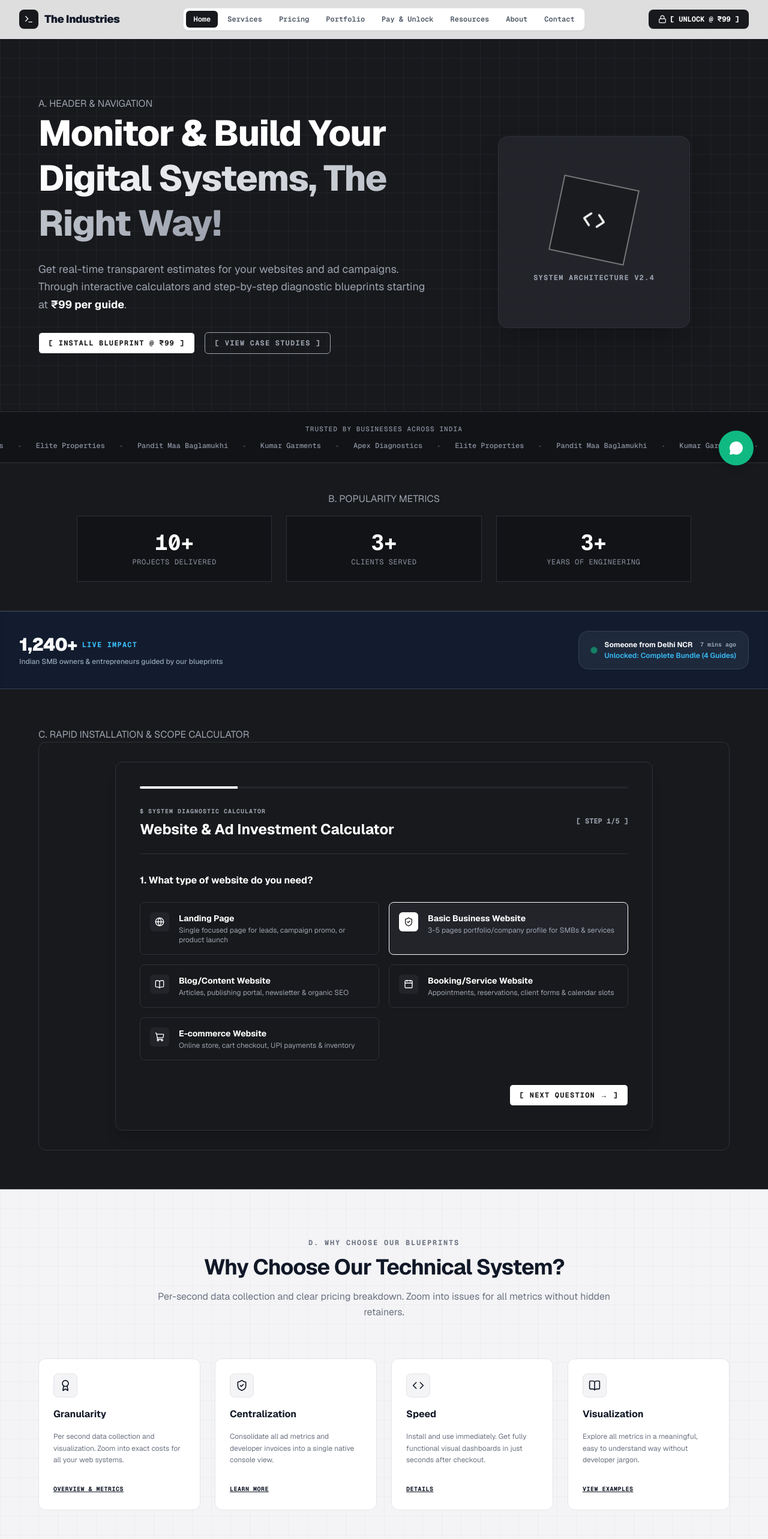
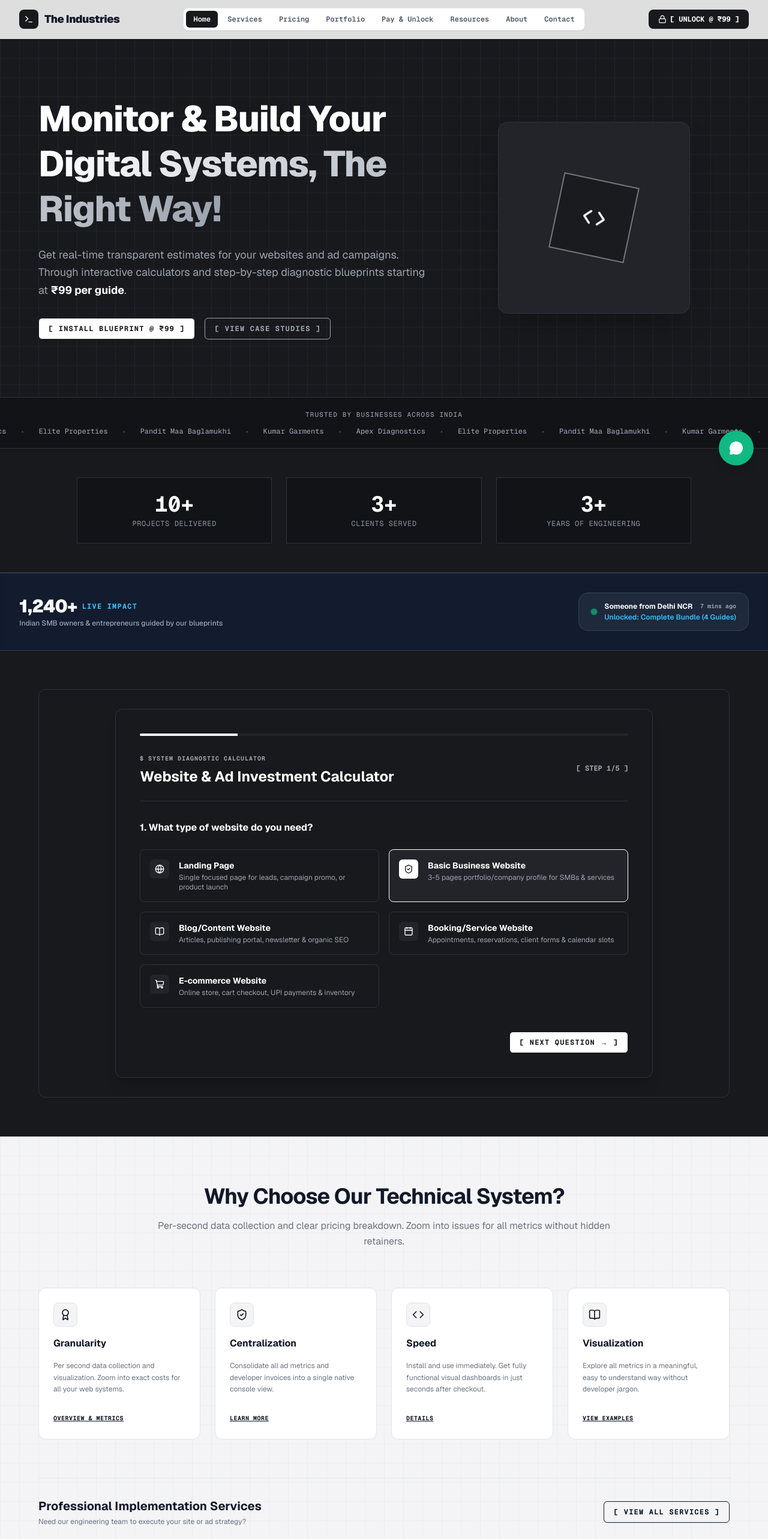
Before and after one commit to iamabhinavjoshi0615-web/freelancing-portal, a Next.js app: page / in a window 1280 px wide. Shown: the top 2566 px of the page at 60% size. Built offline with nearby package versions, Linux system fonts and the light colour scheme.

Commit message:
fix: remove wireframe section headers and System Architecture label

```diff
--- a/src/app/about/page.tsx
+++ b/src/app/about/page.tsx
@@ -64,7 +64,6 @@
         <div className="max-w-7xl mx-auto space-y-8">
           <ScrollReveal>
             <div className="text-center max-w-2xl mx-auto mb-8">
-              <div className="wireframe-section-label-dark mx-auto mb-2">A. LEADERSHIP</div>
               <h2 className="text-2xl sm:text-3xl font-mono font-bold text-[#18191C]">
                 Meet the Founder
               </h2>
@@ -119,7 +118,6 @@
             <div className="grid grid-cols-1 lg:grid-cols-12 gap-12 items-center">
               {/* Left Side: Text Story */}
               <div className="lg:col-span-7 space-y-6">
-                <div className="wireframe-section-label mb-2">B. OUR PHILOSOPHY</div>
                 <h2 className="text-2xl sm:text-3xl font-mono font-bold text-[#FFFFFF] leading-tight">
                   {settings.aboutTitle}
                 </h2>
@@ -186,7 +184,6 @@
         <div className="max-w-7xl mx-auto space-y-10">
           <ScrollReveal>
             <div className="text-center max-w-2xl mx-auto">
-              <div className="wireframe-section-label-dark mx-auto mb-2">C. OPERATING PRINCIPLES</div>
               <h2 className="text-2xl sm:text-3xl font-mono font-bold text-[#18191C]">Our Operating Values</h2>
               <p className="text-sm text-[#526075] mt-2 font-sans">The guidelines that define our client relationships and project workflows.</p>
             </div>
--- a/src/app/page.tsx
+++ b/src/app/page.tsx
@@ -139,8 +139,6 @@
       <ScrollReveal>
         <section className="relative overflow-hidden bg-[#18191C] bg-tech-grid-dark py-16 lg:py-24 px-4 sm:px-6 lg:px-8 border-b border-[#2E313A]">
           <div className="mx-auto max-w-6xl">
-            <span className="wireframe-section-label-dark">A. HEADER & NAVIGATION</span>
-
             <div className="grid grid-cols-1 lg:grid-cols-12 gap-12 items-center">
               <div className="lg:col-span-7 space-y-6">
                 <h1 className="text-4xl sm:text-5xl lg:text-6xl font-extrabold tracking-tight text-white leading-tight">
@@ -173,16 +171,13 @@
                 </div>
               </div>
 
-              {/* Geometric Graphic Placeholder / Cube Wireframe Visual */}
+              {/* Geometric Graphic Placeholder / Cube Visual */}
               <div className="lg:col-span-5 flex justify-center">
                 <div className="relative w-72 h-72 sm:w-80 sm:h-80 bg-[#22242A] border border-[#2E313A] rounded-2xl flex flex-col items-center justify-center p-6 shadow-2xl overflow-hidden group">
                   <div className="absolute inset-0 bg-tech-grid-dark opacity-30"></div>
                   <div className="relative z-10 w-24 h-24 sm:w-32 sm:h-32 border-2 border-white/40 rotate-12 group-hover:rotate-45 transition-transform duration-700 flex items-center justify-center bg-[#18191C]/80 backdrop-blur-md">
                     <Code className="w-10 h-10 text-white" />
                   </div>
-                  <span className="relative z-10 mt-6 font-mono text-xs font-bold uppercase tracking-widest text-[#9CA3AF]">
-                    System Architecture v2.4
-                  </span>
                 </div>
               </div>
             </div>
@@ -193,12 +188,10 @@
       {/* Client Logo/Name Auto-Scrolling Marquee Strip */}
       <ClientMarquee />
 
-      {/* Section B: Popularity Metrics Banner (Dark Charcoal Wireframe Banner) */}
+      {/* Section B: Popularity Metrics Banner (Dark Charcoal Banner) */}
       <ScrollReveal>
         <section className="bg-[#18191C] border-b border-[#2E313A] py-12 px-4 sm:px-6 lg:px-8">
           <div className="mx-auto max-w-5xl">
-            <div className="wireframe-section-label-dark mb-4 text-center">B. POPULARITY METRICS</div>
-
             <div className="grid grid-cols-1 sm:grid-cols-3 gap-6 text-center">
               <div className="p-6 bg-[#121316] border border-[#2E313A] space-y-1">
                 <span className="font-mono text-3xl sm:text-4xl font-bold text-white block">
@@ -238,7 +231,6 @@
       <ScrollReveal>
         <section id="calculator-quiz" className="bg-[#18191C] border-b border-[#2E313A] py-16 px-4 sm:px-6 lg:px-8 scroll-mt-20">
           <div className="mx-auto max-w-6xl space-y-4">
-            <span className="wireframe-section-label-dark">C. RAPID INSTALLATION & SCOPE CALCULATOR</span>
             <div className="terminal-box p-6 sm:p-8">
               <InteractiveQuiz />
             </div>
@@ -246,12 +238,11 @@
         </section>
       </ScrollReveal>
 
-      {/* Section D: Why Choose Us / Services (Wireframe Clean Light Section #F4F4F6) */}
+      {/* Section D: Why Choose Us / Services (Clean Light Section #F4F4F6) */}
       <ScrollReveal>
         <section className="bg-[#F4F4F6] text-[#111827] border-b border-[#E2E4E8] py-20 px-4 sm:px-6 lg:px-8 bg-tech-grid">
           <div className="mx-auto max-w-6xl space-y-16">
             <div className="text-center max-w-3xl mx-auto">
-              <span className="wireframe-section-label">D. WHY CHOOSE OUR BLUEPRINTS</span>
               <h2 className="text-3xl sm:text-4xl font-bold tracking-tight text-[#111827]">
                 Why Choose Our Technical System?
               </h2>
@@ -357,12 +348,11 @@
         </section>
       </ScrollReveal>
 
-      {/* Section E: Testimonials & Social Proof (Wireframe Clean Light Section #F4F4F6) */}
+      {/* Section E: Testimonials & Social Proof (Clean Light Section #F4F4F6) */}
       <ScrollReveal>
         <section className="bg-[#F4F4F6] text-[#111827] border-b border-[#E2E4E8] py-20 px-4 sm:px-6 lg:px-8">
           <div className="mx-auto max-w-6xl space-y-12">
             <div className="text-center max-w-3xl mx-auto">
-              <span className="wireframe-section-label">E. TESTIMONIALS</span>
               <h2 className="text-3xl font-bold tracking-tight text-[#111827]">
                 What Developers & Business Owners Are Saying
               </h2>
@@ -395,12 +385,11 @@
         </section>
       </ScrollReveal>
 
-      {/* Section F: Live Wireframe / FAQ & Deployment (Wireframe Dark Charcoal #18191C) */}
+      {/* Section F: Live FAQ & Deployment (Dark Charcoal #18191C) */}
       <ScrollReveal>
         <section className="bg-[#18191C] border-b border-[#2E313A] py-20 px-4 sm:px-6 lg:px-8 bg-tech-grid-dark">
           <div className="mx-auto max-w-4xl space-y-12">
             <div className="text-center space-y-2">
-              <span className="wireframe-section-label-dark">F. FAQ & SYSTEM DEPLOYMENT</span>
               <h2 className="text-3xl font-bold tracking-tight text-white">
                 Frequently Asked Questions
               </h2>
--- a/src/app/services/page.tsx
+++ b/src/app/services/page.tsx
@@ -39,7 +39,6 @@
         <div className="max-w-7xl mx-auto space-y-8">
           <ScrollReveal>
             <div className="border-b border-[#E2E4E8] pb-6">
-              <div className="wireframe-section-label-dark mb-2">A. WEB DEVELOPMENT & PORTALS</div>
               <h2 className="text-2xl font-mono font-bold text-[#18191C]">
                 Custom Website & E-commerce Solutions
               </h2>
@@ -119,7 +118,6 @@
         <div className="max-w-7xl mx-auto space-y-8">
           <ScrollReveal>
             <div className="border-b border-[#2E313A] pb-6">
-              <div className="wireframe-section-label mb-2">B. DIGITAL MARKETING & ADS</div>
               <h2 className="text-2xl font-mono font-bold text-[#FFFFFF]">
                 Ad Campaign Management & Organic SEO
               </h2>
```
